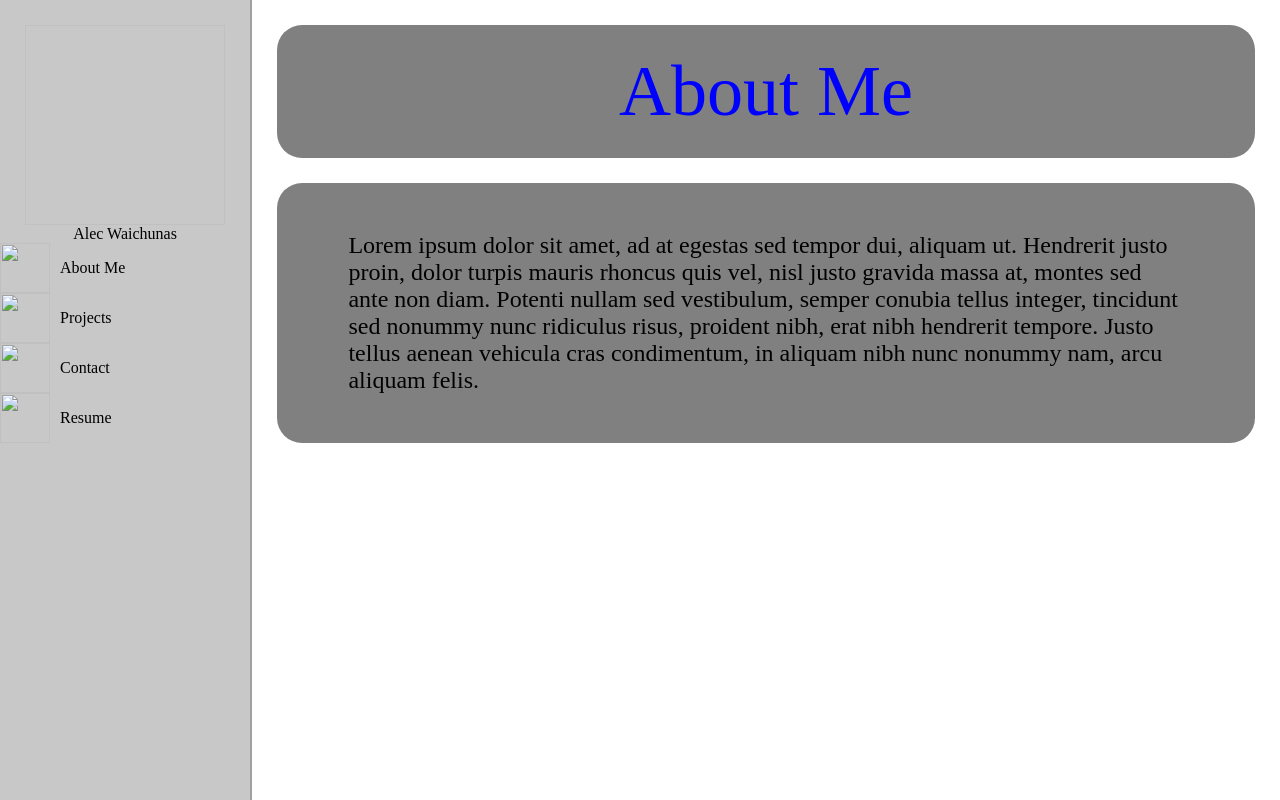
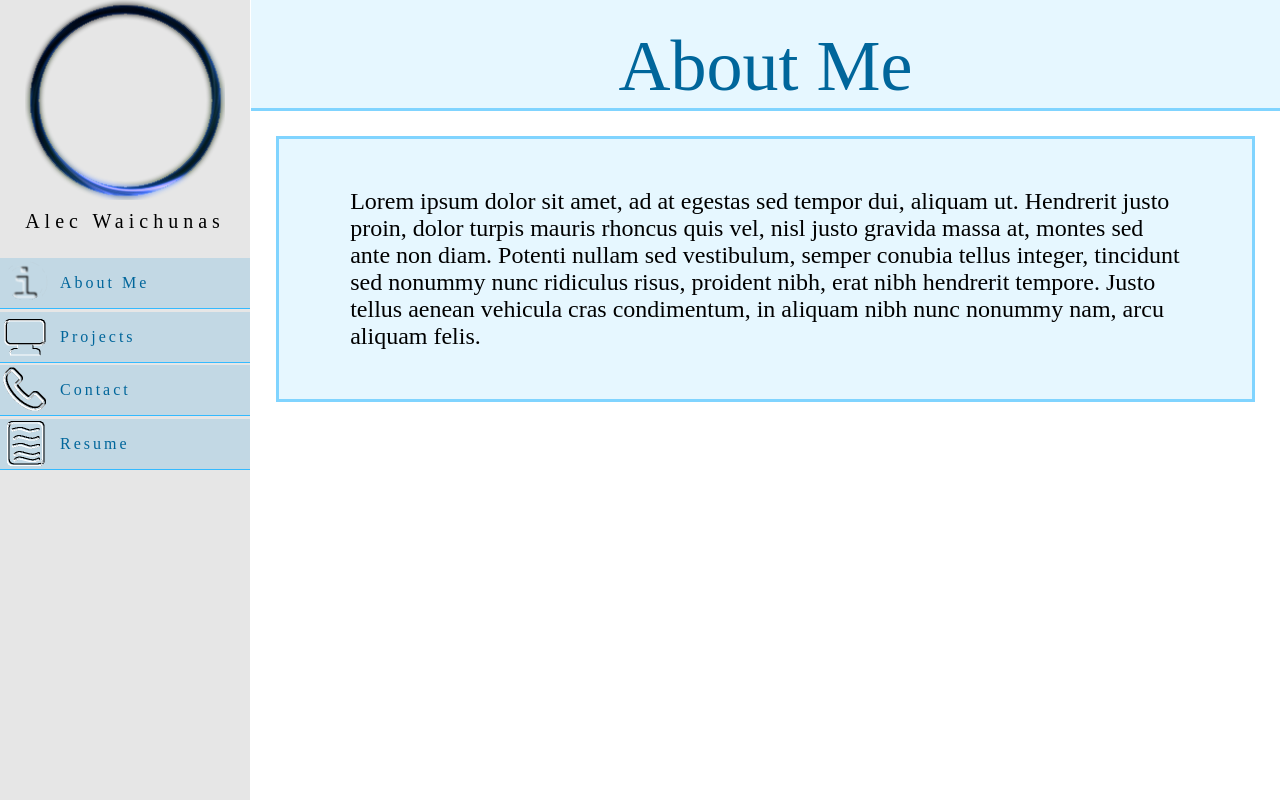
Before and after one commit to AlecWaichunas/RadioactiveRadium.github.io, a plain HTML site: page index.html in a window 1280 px wide. Drawn offline with Linux system fonts and the light colour scheme.

Commit message:
Nav bar updates

```diff
--- a/index.html
+++ b/index.html
@@ -18,46 +18,46 @@
                     <div class="nav_holder">
                         <div class="nav_bar">
                             <table class="nav_table">
-                                <tr>
+                                <tr class="main_pic">
                                     <td>
                                         <a href="#about">
-                                            <img class="profile_pic" id="profile_pic">
+                                            <img class="profile_pic" id="profile_pic" src="res/images/profile_pic.png">
                                         </a>
                                     </td>
                                 </tr>
                                 <tr>
-                                    <td class="profile_name">
-                                        Alec Waichunas
+                                    <td>
+                                        <span class="profile_name" id="profile-name">Alec Waichunas</span>
                                     </td>
                                 </tr>
                                 <tr>
-                                    <td class="about">
+                                    <td class="cell about">
                                         <a class="tab" id="about_tab" href="#about">
-                                            <img class="nav_bar_option_image" src="">
+                                            <img class="nav_bar_option_image" src="res/images/about_me.png">
                                             About Me
                                         </a>
                                     </td>
                                 </tr>
                                 <tr>
-                                    <td class="projects">
+                                    <td class="cell projects">
                                         <a class="tab" id="projects_tab" href="#projects">
-                                            <img class="nav_bar_option_image" src="">
+                                            <img class="nav_bar_option_image" src="res/images/projects_pic.png">
                                             Projects
                                         </a>
                                     </td>
                                 </tr>
                                 <tr>
-                                    <td class="contact">
+                                    <td class="cell contact">
                                         <a class="tab" id="contact_tab" href="#contact">
-                                            <img class="nav_bar_option_image" src="">
+                                            <img class="nav_bar_option_image" src="res/images/contact.png">
                                             Contact
                                         </a>
                                     </td>
                                 </tr>
                                 <tr>
-                                    <td class="resume">
+                                    <td class="cell resume">
                                         <a class="tab" id="resume_tab" href="#resume">
-                                            <img class="nav_bar_option_image" src="">
+                                            <img class="nav_bar_option_image" src="res/images/resume_pic.png">
                                             Resume
                                         </a>
                                     </td>
--- a/main_style.css
+++ b/main_style.css
@@ -6,7 +6,7 @@
 */
 
 body {
-    background-color: white;
+    background-color: #ffffff;
     margin: 0;
     padding: 0;
     width: 100%;
@@ -28,38 +28,46 @@ td{
 .nav_holder{
     height: 100%;
     width: 250px;
-    background-color: rgb(200, 200, 200);
-    border-right: 2px solid rgb(160, 160, 160);
+    background-color: rgb(230, 230, 230);
+    border-right: 1px solid white;
 }
 
 .nav_bar{
     width: 250px;
     min-height: 600px;
+    height: 100%;
     background-color: inherit;
 }
 
 .nav_table{
     width: 100%;
+    max-height: 600px;
 }
 
 .nav_table a{
     display: block;
     line-height: 50px;
     text-decoration: none;
-    color: black;
+    color: #00669b;
 }
 
 .tab {
+    margin-bottom: 1%;
+    background-color: #c2d8e4;
+    border-bottom: 1px solid #34baff;
+    letter-spacing: 3px;
     transition-property: transform, text-shadow, letter-spacing, box-shadow;
     transition-duration: 200ms;
     transition-timing-function: ease-out;
+    color: inherit;
 }
 
 .tab:hover {
-    box-shadow: 1px 2px rgb(120, 120, 120);
+    border-bottom-width: 0px;
+    box-shadow: 1px 2px #34baff;
     transform: rotate(5deg);
-    letter-spacing: 3px;
-    text-shadow: 20px -10px rgb(120, 120, 120);
+    letter-spacing: 6px;
+    text-shadow: 20px -10px #34baff;
 }
 
 .nav_bar_option_image{
@@ -69,11 +77,14 @@ td{
     margin-right: 10px;
 }
 
+.main_pic{
+    height: 200px;
+}
+
 .profile_pic{
     width: 200px;
     height: 200px;
-    padding-left: 25px;
-    padding-top: 25px;
+    margin-left: 25px;
     transition: transform 1000ms ease-in;
 }
 
@@ -82,7 +93,14 @@ td{
 }
 
 .profile_name{
+    font-size: 20px;
+    padding-top: 10px;
+    margin-bottom: 25px;
+    position: relative;
+    letter-spacing: 5px;
+    display: block;
     text-align: center;
+    color: inherit;
 }
 
 /*NAVIGATION BAR END*/
@@ -99,24 +117,30 @@ td{
 }
 
 .content_header{
-    margin: 25px;
-    padding: 25px;
-    border-radius: 25px;
-    background-color: grey;
+    padding-top: 25px;
+    background-color: #e6f7ff;
+    border-bottom: 3px solid #80d4ff;
 }
 
 .content_header p{
     margin: 0;
     font-size: 300%;
     text-align: center;
-    color: blue;
+    color: #00669b;
+    transition-property: all;
+    transition-duration: 1000ms;
+    transition-timing-function: linear;
+}
+
+.content_header p:hover{
+    text-shadow: 10px -10px #34baff;
 }
 
 .content_body{
     margin: 25px;
     padding: 25px;
-    border-radius: 25px;
-    background-color: grey;
+    background-color: #e6f7ff;
+    border: 3px solid #80d4ff;
 }
 
 .contact_info {
```
Also changed, not shown: res/images/about_me.png (added), res/images/contact.png (added), res/images/profile_pic.png (added), res/images/projects_pic.png (added), res/images/resume_pic.png (added).
